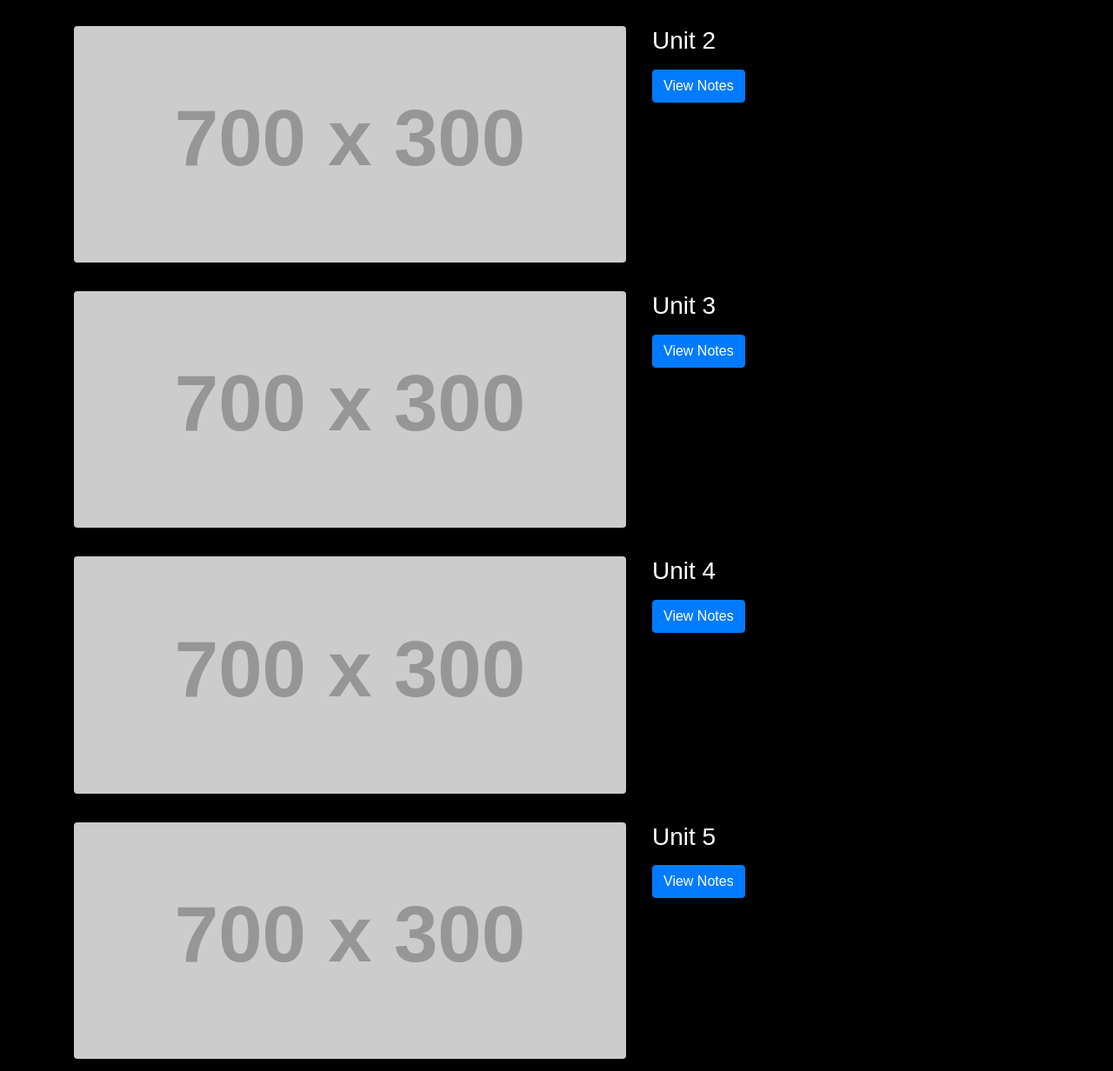
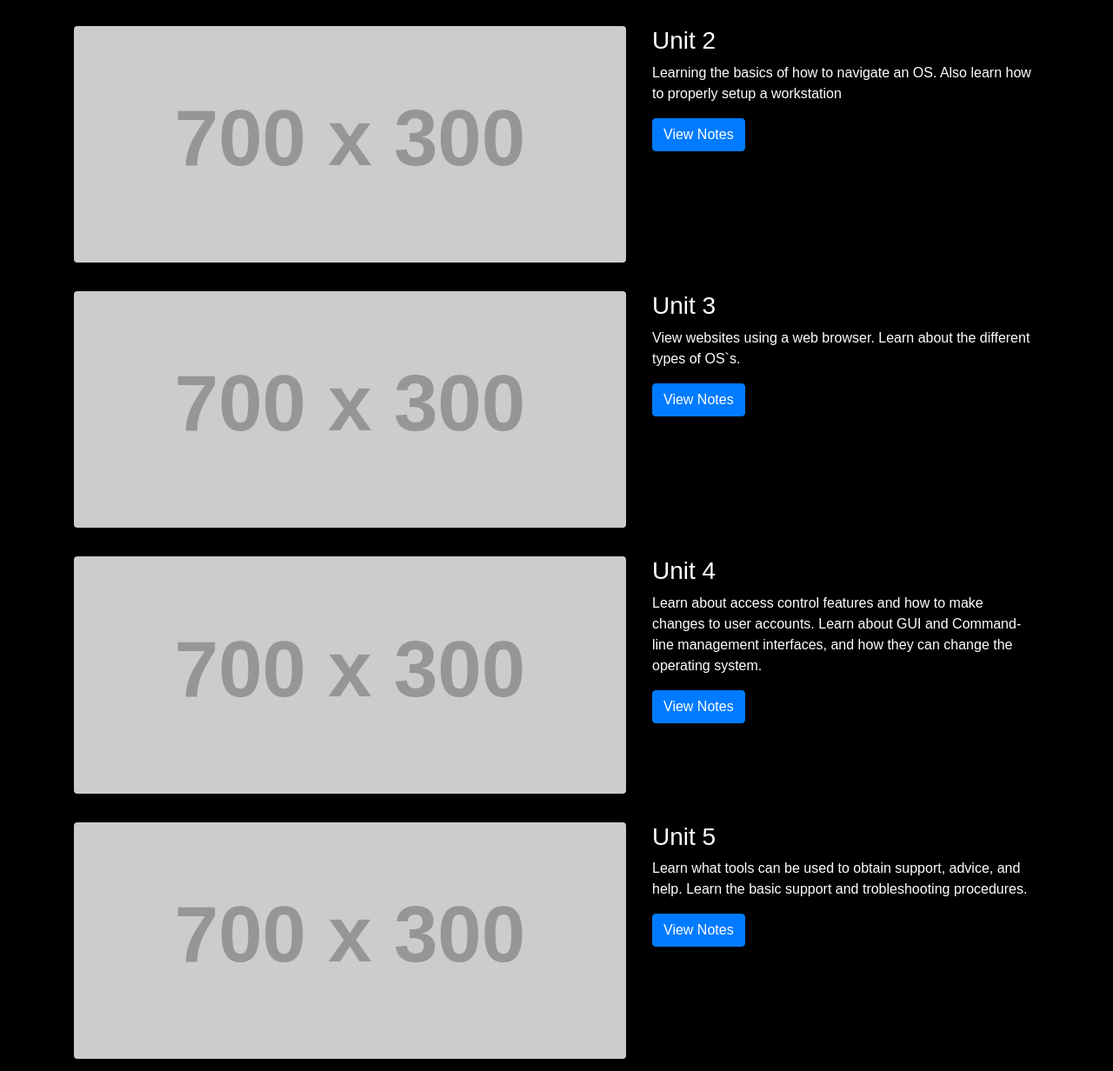
Before and after one commit to Crazyjack145/IT-notes, a plain HTML site: page index.html in a window 1280 px wide. Shown: the part 553-1785 px from the top of the page at 87% size. Drawn offline with nearby package versions, Linux system fonts and the light colour scheme; placeholder pictures from the web are drawn by us.

Commit message:
Update index.html

```diff
--- a/index.html
+++ b/index.html
@@ -146,7 +146,7 @@ body {
         </div>
         <div class="col-md-5">
           <h3>Unit 2</h3>
-          <p></p>
+          <p>Learning the basics of how to navigate an OS. Also learn how to properly setup a workstation</p>
           <a class="btn btn-primary" href="UnitPages/M1U2.html">View Notes</a>
         </div>
       </div>
@@ -163,7 +163,7 @@ body {
         </div>
         <div class="col-md-5">
           <h3>Unit 3</h3>
-          <p></p>
+          <p>View websites using a web browser. Learn about the different types of OS`s.</p>
           <a class="btn btn-primary" href="UnitPages/M1U3.html">View Notes</a>
         </div>
       </div>
@@ -181,7 +181,7 @@ body {
         </div>
         <div class="col-md-5">
           <h3>Unit 4</h3>
-          <p></p>
+          <p>Learn about access control features and how to make changes to user accounts. Learn about GUI and Command-line management interfaces, and how they can change the operating system.</p>
           <a class="btn btn-primary" href="UnitPages/M1U4.html">View Notes</a>
         </div>
       </div>
@@ -197,7 +197,7 @@ body {
         </div>
         <div class="col-md-5">
           <h3>Unit 5</h3>
-          <p></p>
+          <p>Learn what tools can be used to obtain support, advice, and help. Learn the basic support and trobleshooting procedures.</p>
           <a class="btn btn-primary" href="UnitPages/M1U5.html">View Notes</a>
         </div>
       </div>
```
